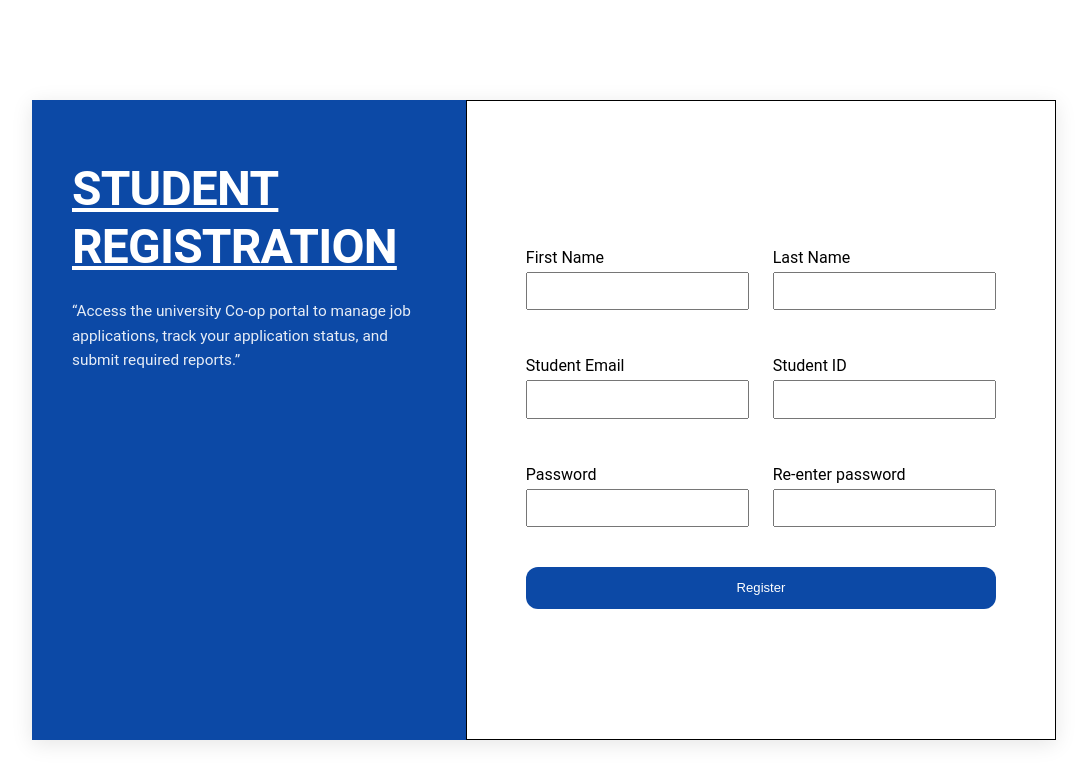
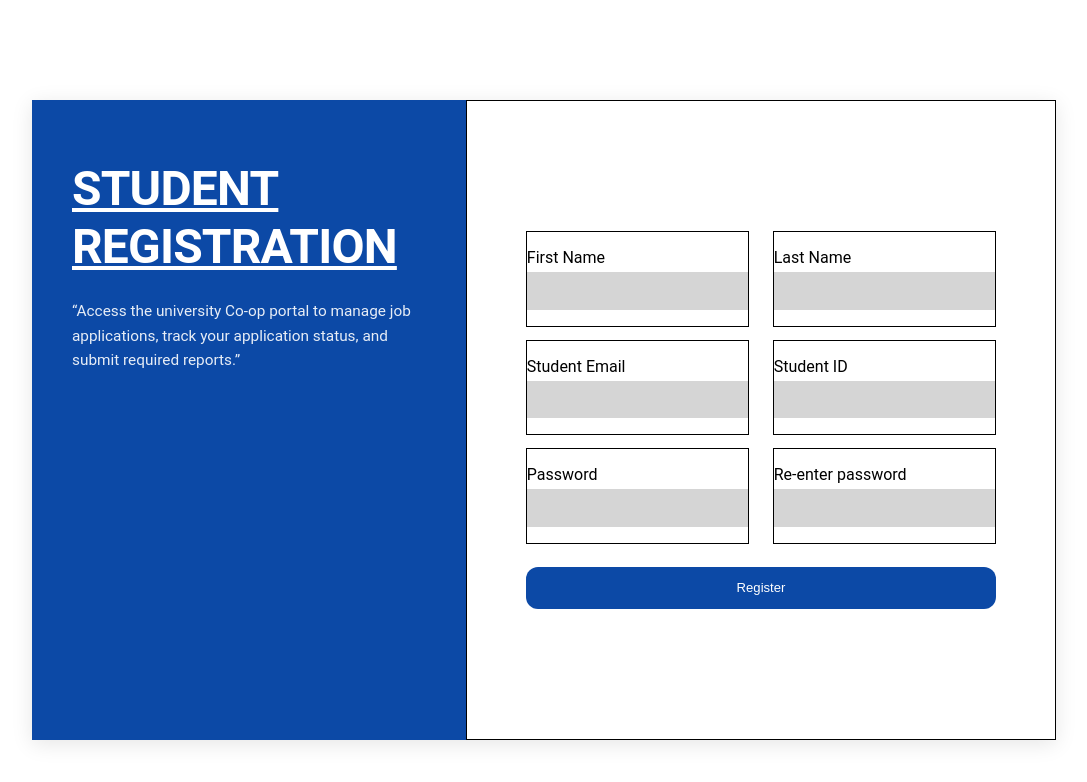
Before and after one commit to linguyn/406coopapp, a React (Vite) app in the folder frontend/: page /student/register in a window 1280 px wide. Shown: the top 782 px of the page, without its empty margins (96-1183 px from the left). Built offline with nearby package versions, Linux system fonts and the light colour scheme; no server answers.

Commit message:
save my work

```diff
--- a/frontend/src/pages/signup/StudentRegister.css
+++ b/frontend/src/pages/signup/StudentRegister.css
@@ -51,15 +51,31 @@ body {
     height: 100%;
     flex: 1;
     gap: 5px;
+    border: 1px solid black;
 
 }
 
 
+.register-error {
+  margin: 0;
+  padding: 0;
+  align-self: stretch;
+  color: red;
+  font: 0rem;
+  font-family: sans-serif;
+  height: 0%;
+  border: 1px solid blue
+
+}
 
 #student-container input {
     box-sizing: border-box;
     width: 100%;
     height: 40%;
+    font-size: 0.95em;
+    padding-left: 10px;
+    background-color: rgb(213, 213, 213);
+    border: none;
 }
 
 
--- a/frontend/src/pages/signup/StudentRegister.jsx
+++ b/frontend/src/pages/signup/StudentRegister.jsx
@@ -1,9 +1,40 @@
 import './StudentRegister.css'
 import AuthLayout from '../../components/AuthLayout';
+import { signIn } from '../../services/authService';
+import { useState } from 'react';
+import { isSamePassword, isValidEmail, isValidPassword, isValidStudentId } from '../../services/validate-frontend';
 
 function StudentRegister()
 {
-    const handleSubmit = null;
+    const [firstName, setFirstName] = useState('');
+    const [lastName, setLastName] = useState('');
+    const [email, setEmail] = useState('');
+    const [studentId, setStudentId] = useState('');
+    const [password, setPassword] = useState('');
+    const [temp, setTemp] = useState('');
+    const [pageError, setPageError] = useState('');
+
+
+    const handleChange = (e) =>
+    {
+        isValidEmail(temp, email) ? setPageError('') : setPageError('Please enter a valid email')
+    }
+
+
+    const handleSubmit = async(event) => {
+        event.preventDefault();
+
+        try{
+
+            const response = signIn({
+                email: email,
+                password: password,
+                rememberMe: rememberMe
+            })
+        } catch (error) {
+            console.log("Login successful: " , response.status);
+        }
+    };
 
     return(
         <AuthLayout title='STUDENT REGISTRATION'
@@ -14,12 +45,20 @@ function StudentRegister()
                             <div id='student-field-1'>
                                 <div className='input-field-1'>
                                     <label>First Name</label>
-                                    <input type="text"></input>
+                                    <input type="text"
+                                           value={firstName}
+                                           onChange={(e) => {setFirstName(e.target.value);
+                                                            handleChange(e);}}
+                                           required>
+                                    </input>
                                 </div>
 
                                 <div className='input-field-2'>
                                     <label>Last Name</label>
-                                    <input type="text"></input>
+                                    <input type="text"
+                                           value={lastName}
+                                           onChange={(e) => {setLastName(e.target.value); handleChange(e);}}
+                                           required></input>
                                 </div>
                             </div>
 
@@ -27,12 +66,20 @@ function StudentRegister()
                             <div id='student-field-2'>
                                 <div className='input-field-1'>
                                     <label>Student Email</label>
-                                    <input type="text"></input>
+                                    <input type="text"
+                                           value={email}
+                                           onChange={(e) => {setEmail(e.target.value); handleChange(e);}}
+                                           required>
+                                    </input>
                                 </div>
+
 
                                 <div className='input-field-2'>
                                     <label>Student ID</label>
-                                    <input type="text"></input>
+                                    <input type="text"
+                                           value={studentId}
+                                           onChange={(e) => {setStudentId(e.target.value); handleChange(e);}}
+                                           required></input>
                                 </div>
                             </div>
 
@@ -40,12 +87,18 @@ function StudentRegister()
                             <div id='student-field-3'>
                                 <div className='input-field-1'>
                                     <label>Password</label>
-                                    <input type="text"></input>
+                                    <input type="text"
+                                           value={password}
+                                           onChange={(e) => {setPassword(e.target.value); handleChange(e);}}
+                                           required></input>
                                 </div>
 
                                 <div className='input-field-2'>
                                     <label>Re-enter password</label>
-                                    <input type="text"></input>
+                                    <input type="text"
+                                           value={temp}
+                                           onChange={(e) => {setTemp(e.target.value); handleChange(e);}}
+                                           required></input>
                                 </div>
                             </div>
 
--- a/frontend/src/pages/signup/SupervisorRegister.css
+++ b/frontend/src/pages/signup/SupervisorRegister.css
@@ -63,6 +63,10 @@ body {
     box-sizing: border-box;
     width: 100%;
     height: 40%;
+    font-size: 0.95em;
+    padding-left: 10px;
+    background-color: rgb(213, 213, 213);
+    border: none;
 }
 
 
--- a/frontend/src/services/authService.js
+++ b/frontend/src/services/authService.js
@@ -6,3 +6,9 @@ export const loginUser = async (loginData) => {
     const res = await axios.post(`${API_URL}/auth/login`, loginData, { withCredentials: true });
     return res;
 };
+
+
+export const signIn = async (loginData) =>  {
+    const res = await axios.post(`${API_URL}/auth/register`, loginData);
+    return res;
+};
--- /dev/null
+++ b/frontend/src/services/validate-frontend.js
@@ -0,0 +1,19 @@
+
+export const isSamePassword = (p1,p2) => {
+    return p1 === p2 ? true : false ;
+};
+
+export const isValidEmail = (e) => {
+    return e && /^[^\s@]+@[^\s@]+\.[^\s@]+$/.test(email);
+};
+
+
+export const isValidPassword = (p) => {
+    return p && p.trim().length >= 8 && p.trim().length <= 32;
+};
+
+
+export const isValidStudentId = (id) => {
+    const isNumber = (string) => /^\d+$/.test(string);
+    return studentId.trim().length === 9 && isNumber(studentId);
+};
```
Also changed, not shown: 1 other file (tests, documents, lock files or other folders).
